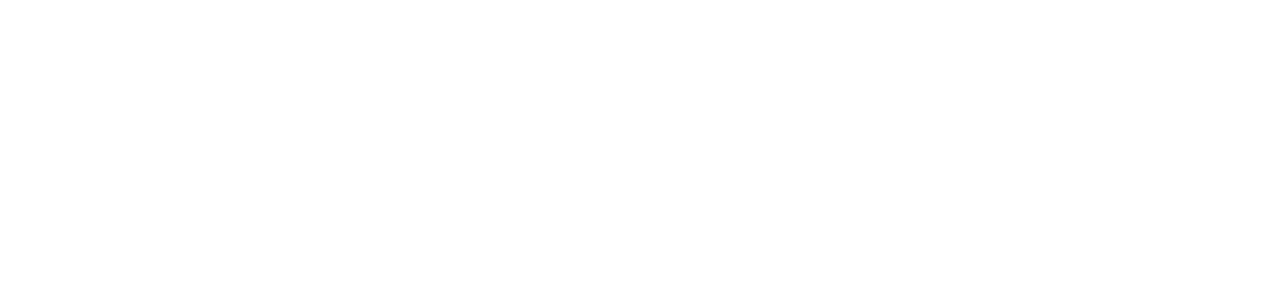
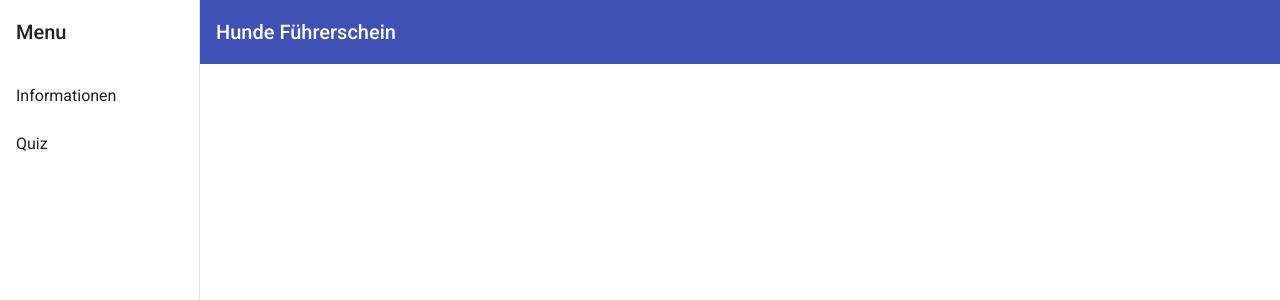
Before and after one commit to schmitzCatz/dogschool, an Angular app: page / in a window 1280 px wide. Shown: the top 300 px of the page. Built offline with nearby package versions, Linux system fonts and the light colour scheme.

Commit message:
added navigation feature

```diff
--- a/src/app/app-routing.module.ts
+++ b/src/app/app-routing.module.ts
@@ -1,12 +1,17 @@
 import { NgModule } from '@angular/core';
 import { Routes, RouterModule } from '@angular/router';
 import { InformationComponent } from './information/components/information/information.component';
+import { QuestionComponent } from './questions/components/question/question.component';
 
 const routes: Routes = [
   {
     path: 'information',
     component: InformationComponent,
   },
+  {
+    path: 'questions',
+    component: QuestionComponent
+  }
 ];
 
 @NgModule({
--- a/src/app/app.component.html
+++ b/src/app/app.component.html
@@ -1,3 +1,3 @@
-<div class="container">
-    <router-outlet></router-outlet>
+<div>
+    <app-navigation></app-navigation>
 </div>
--- a/src/app/app.component.ts
+++ b/src/app/app.component.ts
@@ -6,5 +6,5 @@
   styleUrls: ['./app.component.scss']
 })
 export class AppComponent {
-  title = 'HundeFuehrerschein';
+  title = 'Hunde Fuehrerschein';
 }
--- a/src/app/app.module.ts
+++ b/src/app/app.module.ts
@@ -11,9 +11,10 @@
 import { MatSidenavModule } from '@angular/material/sidenav';
 import { MatIconModule } from '@angular/material/icon';
 import { MatListModule } from '@angular/material/list';
+import { NavigationComponent } from './shared/components/navigation/navigation.component';
 
 @NgModule({
-  declarations: [AppComponent],
+  declarations: [AppComponent, NavigationComponent],
   imports: [
     BrowserModule,
     AppRoutingModule,
--- /dev/null
+++ b/src/app/shared/components/navigation/navigation.component.html
@@ -0,0 +1,32 @@
+<mat-sidenav-container class="sidenav-container">
+  <mat-sidenav
+    #drawer
+    class="sidenav"
+    fixedInViewport
+    [attr.role]="(isHandset$ | async) ? 'dialog' : 'navigation'"
+    [mode]="(isHandset$ | async) ? 'over' : 'side'"
+    [opened]="(isHandset$ | async) === false"
+  >
+    <mat-toolbar>Menu</mat-toolbar>
+    <mat-nav-list>
+      <a mat-list-item *ngFor="let item of items" [routerLink]="'/' + item.route">
+        {{ item.text | titlecase }}
+      </a>
+    </mat-nav-list>
+  </mat-sidenav>
+  <mat-sidenav-content>
+    <mat-toolbar color="primary">
+      <button
+        type="button"
+        aria-label="Toggle sidenav"
+        mat-icon-button
+        (click)="drawer.toggle()"
+        *ngIf="isHandset$ | async"
+      >
+        <mat-icon aria-label="Side nav toggle icon">menu</mat-icon>
+      </button>
+      <span>Hunde Führerschein</span>
+    </mat-toolbar>
+    <router-outlet></router-outlet>
+  </mat-sidenav-content>
+</mat-sidenav-container>
--- /dev/null
+++ b/src/app/shared/components/navigation/navigation.component.scss
@@ -0,0 +1,17 @@
+.sidenav-container {
+  height: 100%;
+}
+
+.sidenav {
+  width: 200px;
+}
+
+.sidenav .mat-toolbar {
+  background: inherit;
+}
+
+.mat-toolbar.mat-primary {
+  position: sticky;
+  top: 0;
+  z-index: 1;
+}
--- /dev/null
+++ b/src/app/shared/components/navigation/navigation.component.ts
@@ -0,0 +1,26 @@
+import { NavigationItem } from './../../model/NavigationItem';
+import { Component } from '@angular/core';
+import { BreakpointObserver, Breakpoints } from '@angular/cdk/layout';
+import { Observable } from 'rxjs';
+import { map, shareReplay } from 'rxjs/operators';
+
+@Component({
+  selector: 'app-navigation',
+  templateUrl: './navigation.component.html',
+  styleUrls: ['./navigation.component.scss'],
+})
+export class NavigationComponent {
+  items: Array<NavigationItem> = [
+    { text: 'Informationen', route: 'information' },
+    { text: 'Quiz', route: 'questions' },
+  ];
+
+  isHandset$: Observable<boolean> = this.breakpointObserver
+    .observe(Breakpoints.Handset)
+    .pipe(
+      map((result) => result.matches),
+      shareReplay()
+    );
+
+  constructor(private breakpointObserver: BreakpointObserver) {}
+}
--- /dev/null
+++ b/src/app/shared/model/NavigationItem.ts
@@ -0,0 +1,4 @@
+export interface NavigationItem {
+  text: string;
+  route: string;
+}
```
Also changed, not shown: src/app/shared/shared.module.ts (added, +26 -0 lines), 1 other file (tests, documents, lock files or other folders).
